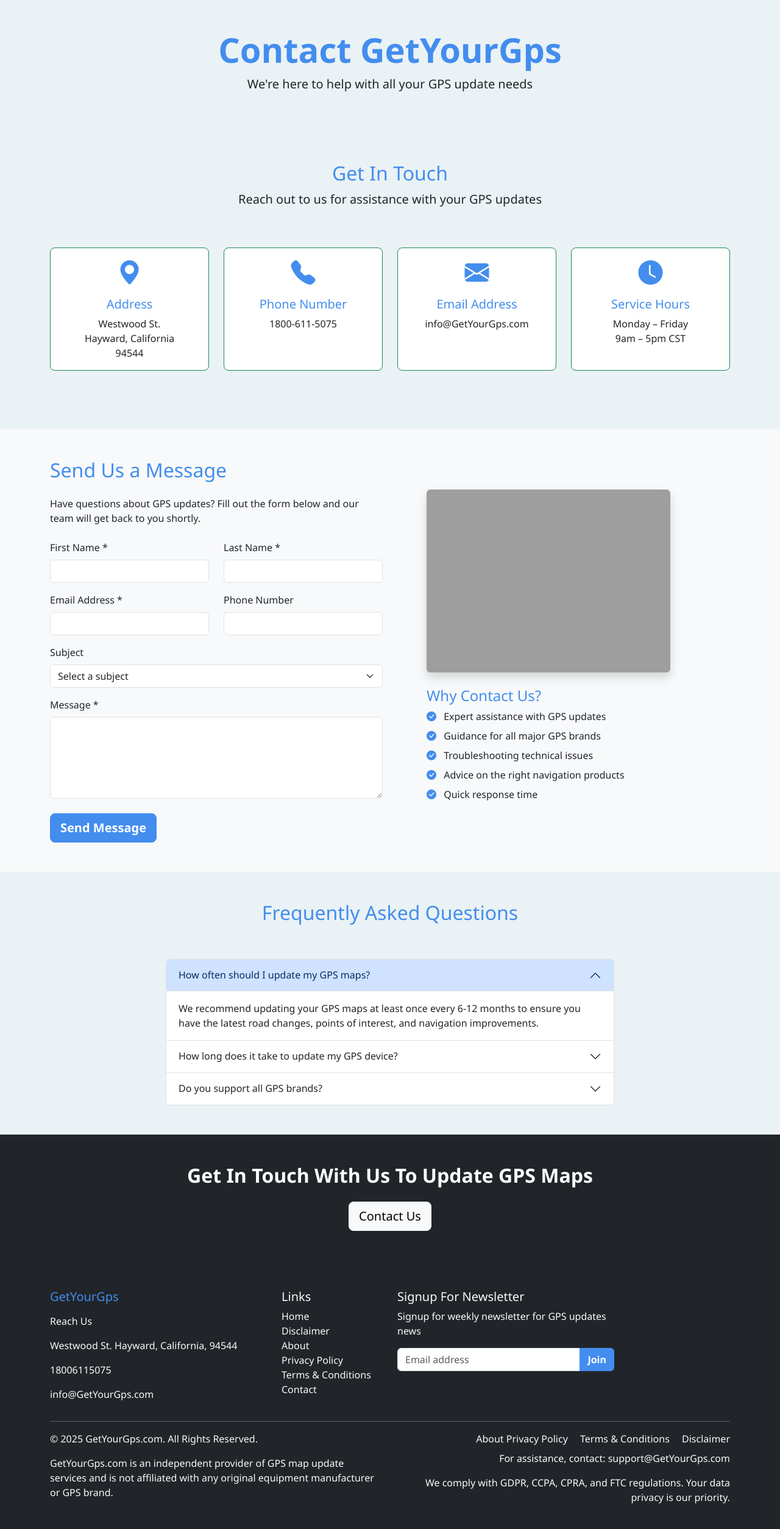
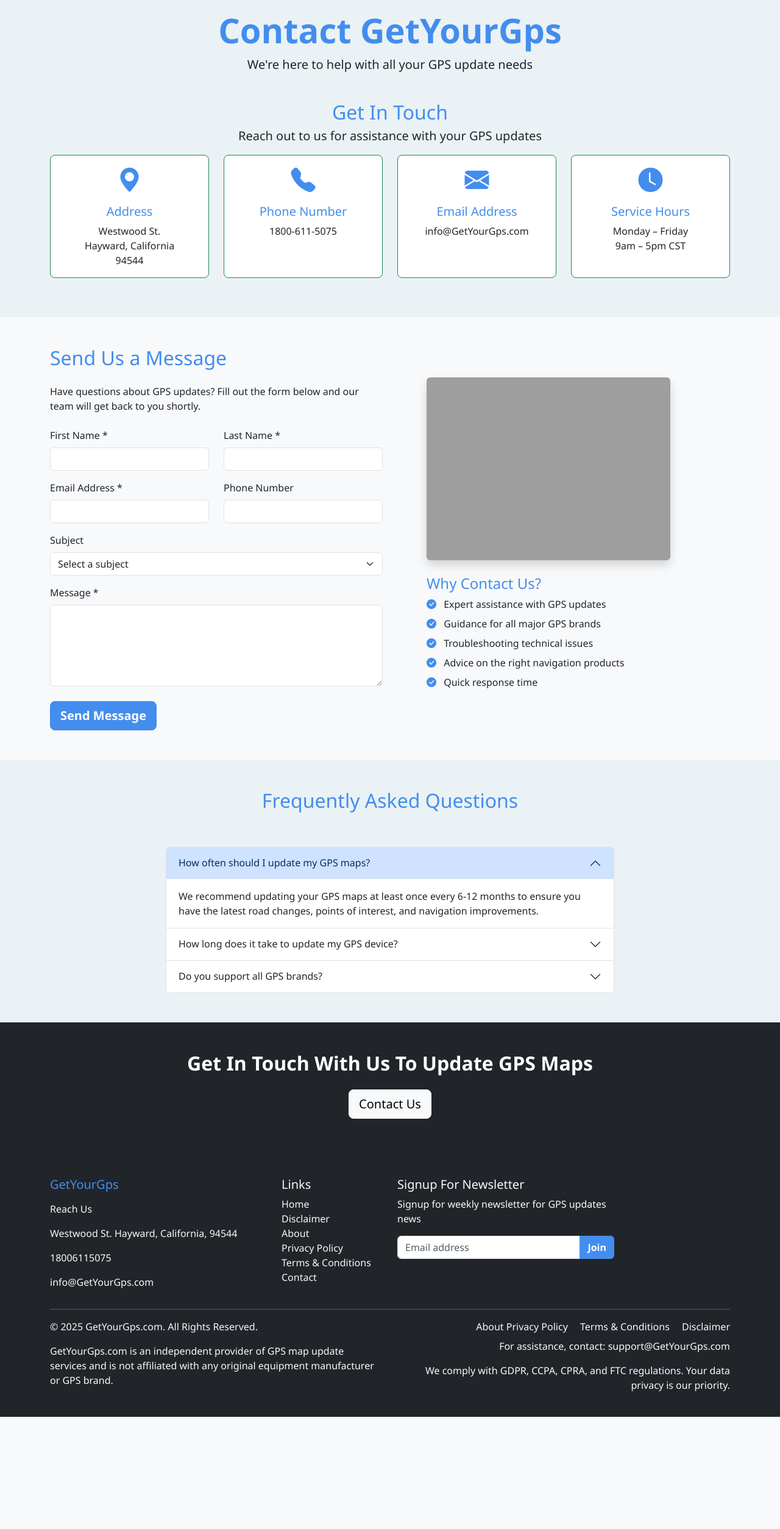
Before and after one commit to ItachiUchiha7777/GPS-Site, a Flask app: page /contact in a window 1280 px wide. Shown: the part 56-2564 px from the top of the page at 61% size. After the commit the page ends 2380 px from the top, so only its background shows below. Run offline with Flask 3, Linux system fonts and the light colour scheme; grey boxes are pictures that could not be loaded.

Commit message:
Update contact.html

```diff
--- a/templates/contact.html
+++ b/templates/contact.html
@@ -4,24 +4,24 @@
 
 {% block content %}
 <!-- Contact Hero Section -->
-<section class="bg-light-green py-5">
+<section class="bg-light-green py-3">
     <div class="container">
         <div class="row">
             <div class="col-12 text-center">
                 <h1 class="display-4 fw-bold text-success">Contact GetYourGps</h1>
-                <p class="lead">We're here to help with all your GPS update needs</p>
+                <p class="lead mb-2">We're here to help with all your GPS update needs</p>
             </div>
         </div>
     </div>
 </section>
 
 <!-- Contact Information Section -->
-<section class="py-5">
+<section class="py-3 mt-1">
     <div class="container">
         <div class="row justify-content-center">
-            <div class="col-12 text-center mb-5">
-                <h2 class="text-success">Get In Touch</h2>
-                <p class="lead">Reach out to us for assistance with your GPS updates</p>
+            <div class="col-12 text-center mb-3">
+                <h2 class="text-success mb-1">Get In Touch</h2>
+                <p class="lead mb-0">Reach out to us for assistance with your GPS updates</p>
             </div>
         </div>
 
```
